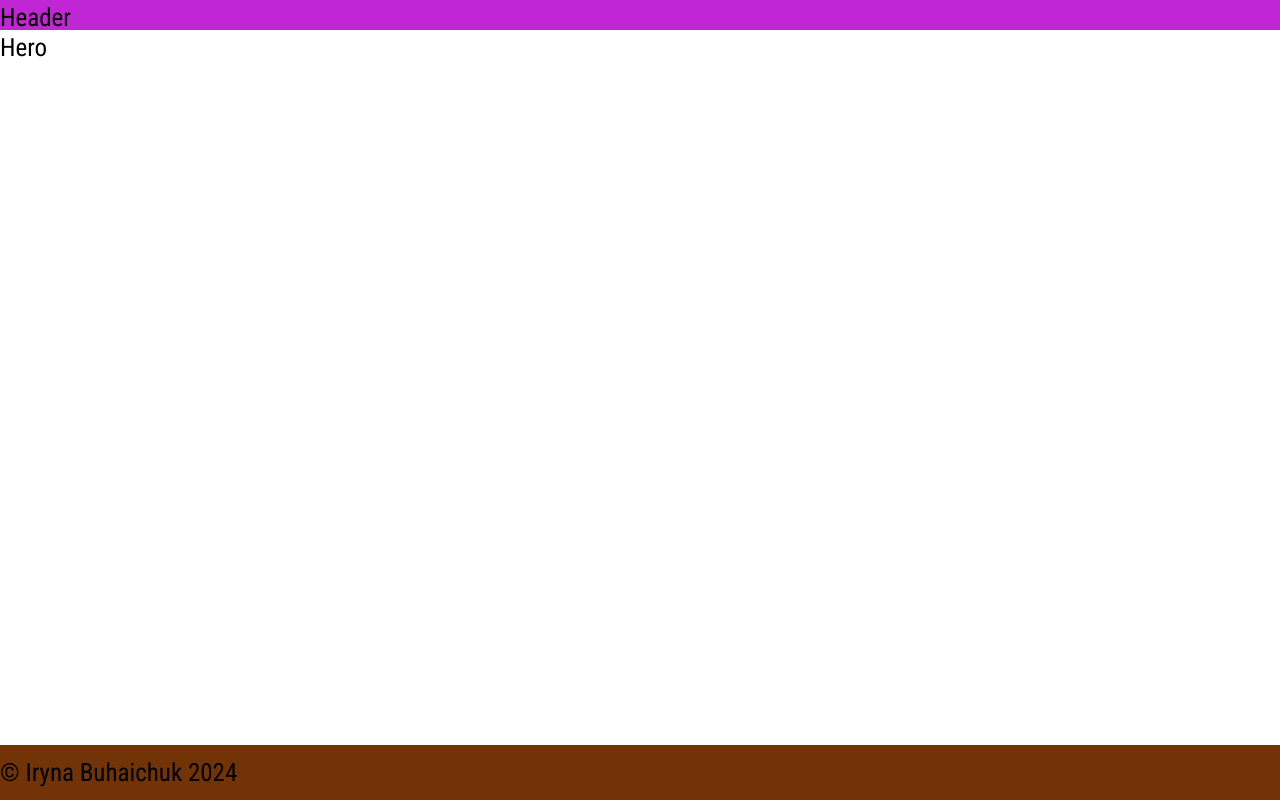
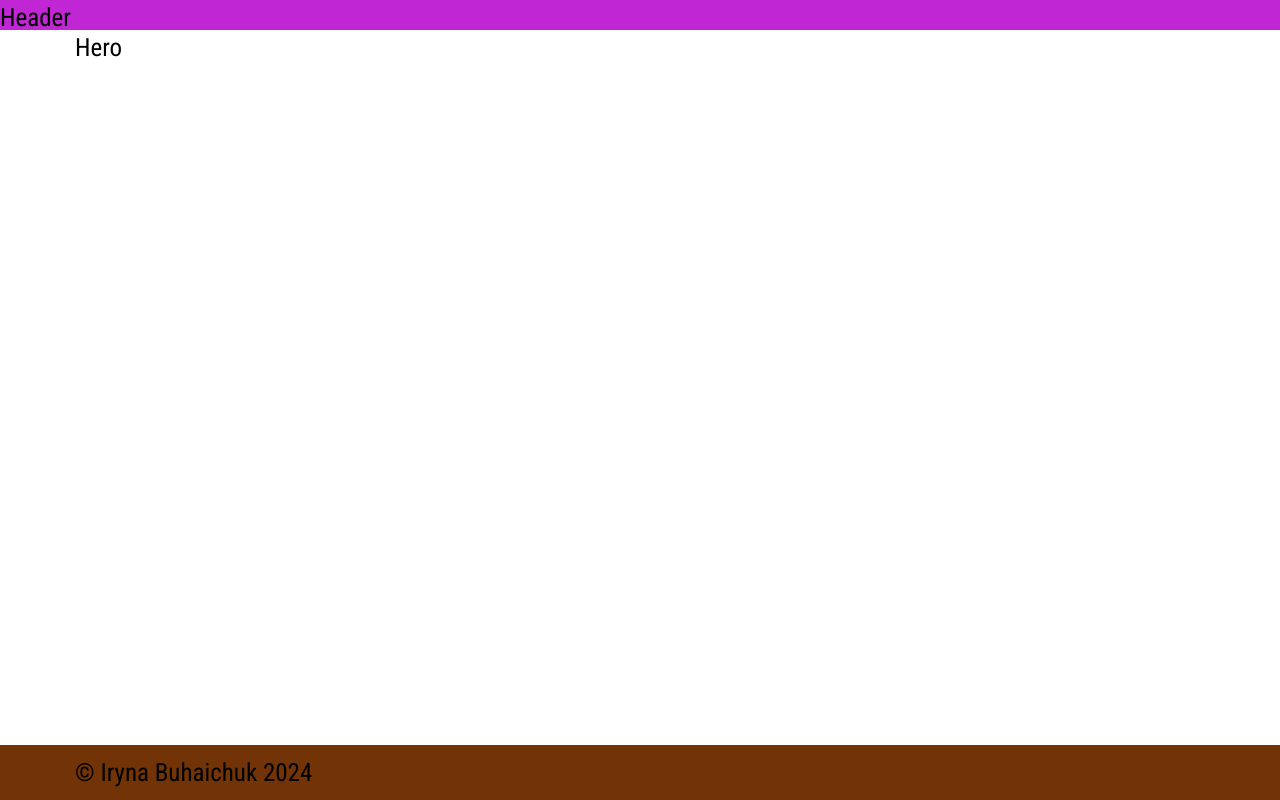
Before and after one commit to Ira-Bughaichuk/portfolio, a Next.js app: page / in a window 1280 px wide. Built offline with nearby package versions, Linux system fonts and the light colour scheme.

Commit message:
fixed footer

```diff
--- a/src/app/page.tsx
+++ b/src/app/page.tsx
@@ -7,7 +7,9 @@ export default function Home() {
     <div className="wrapper">
       <Header />
       <main className="page">
+        <div className="container">
         <Hero />
+        </div>
       </main>
       <Footer />
     </div>
--- a/src/sections/Footer/Footer.tsx
+++ b/src/sections/Footer/Footer.tsx
@@ -1,7 +1,9 @@
-
-
 export default function Footer() {
   return (
-    <footer className="text-center text-color-secondary text-sm font-light leading-[16.8px] md:text-[15px] md:font-normal md:leading-[22.5px] xl:text-xl xl:leading-6">&copy; Iryna Buhaichuk 2024</footer>
-  )
+    <footer>
+      <div className="container">
+        <p className="text-center text-color-secondary text-sm font-light leading-[16.8px] md:text-[15px] md:font-normal md:leading-[22.5px] xl:text-xl xl:leading-6">&copy; Iryna Buhaichuk 2024</p>
+      </div>
+    </footer>
+  );
 }
--- a/tailwind.config.ts
+++ b/tailwind.config.ts
@@ -3,7 +3,7 @@ import type { Config } from "tailwindcss";
 const config: Config = {
   mode: "jit",
   content: [
-    "./src/pages//*.{js,ts,jsx,tsx,mdx}",
+    // "./src/pages//*.{js,ts,jsx,tsx,mdx}",
     "./src/components//*.{js,ts,jsx,tsx,mdx}",
     "./src/sections//*.{js,ts,jsx,tsx,mdx}",
     "./src/layout//*.{js,ts,jsx,tsx,mdx}",
```
